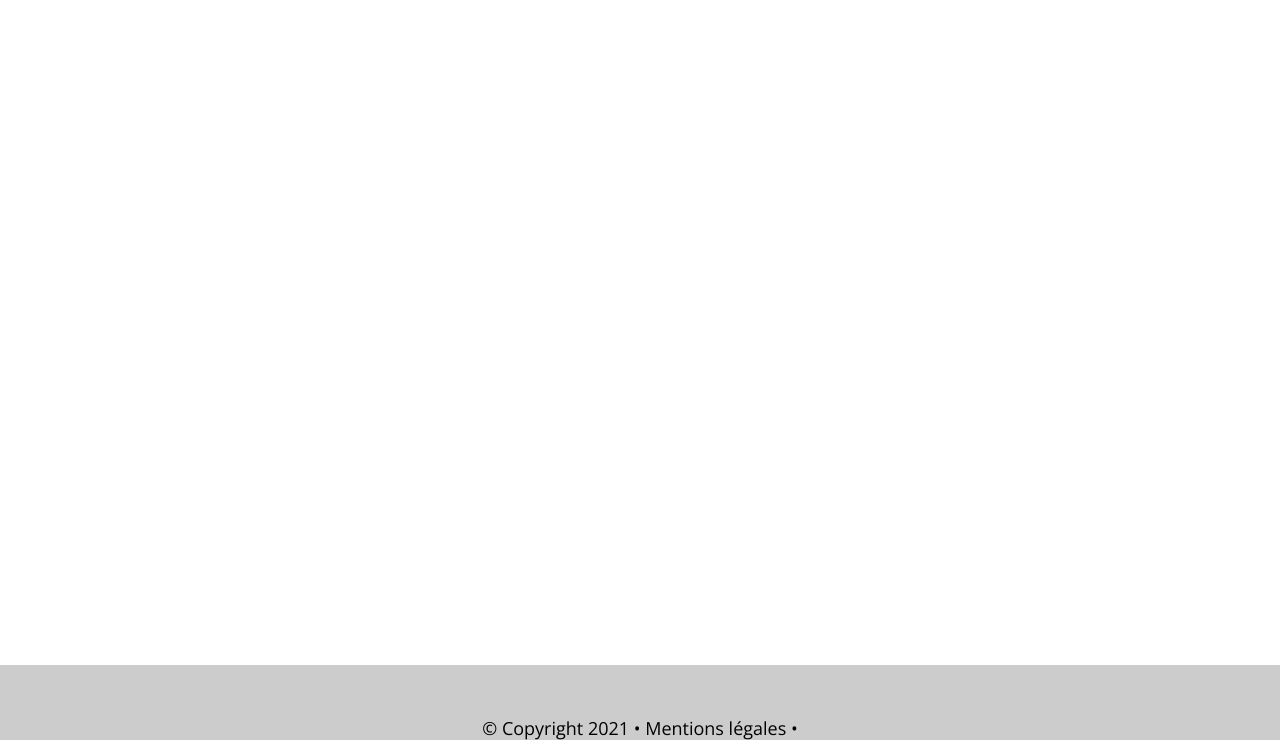
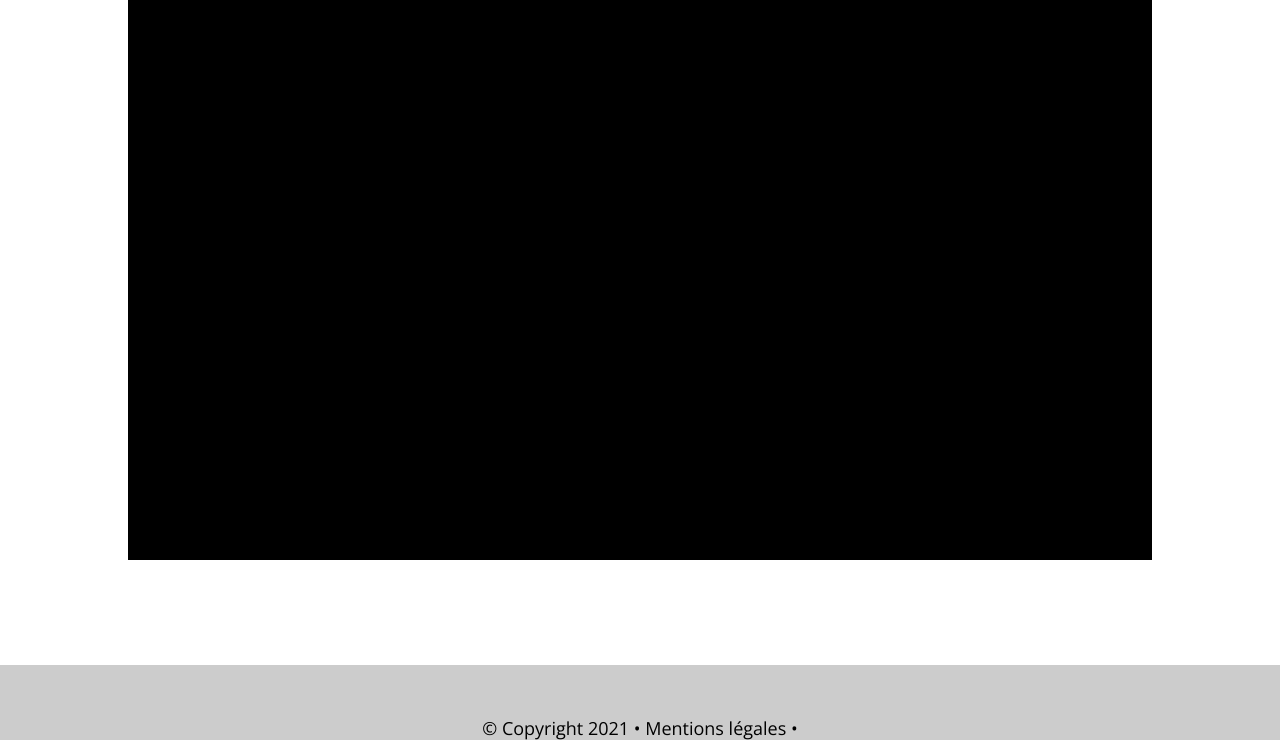
Before and after one commit to Elzapat/projet-web-cir2, a PHP site: page / in a window 1280 px wide. Shown: the part 60-800 px from the top of the page. Run offline with PHP 8.4, Linux system fonts and the light colour scheme.

Commit message:
separated footer and navbar into separate file

```diff
--- a/public_html/css/search.css
+++ b/public_html/css/search.css
@@ -6,8 +6,9 @@ main {
     flex: 1;
 }
 
-.search {
+.search-trip {
     background-color: black;
     width: 80%;
-    height: 70vh:
+    height: 70vh;
+    margin: auto;
 }
--- /dev/null
+++ b/public_html/html/footer.html
@@ -0,0 +1,5 @@
+<div class="footer-text">
+    <a class="notices">
+        © Copyright 2021 <span>•</span> Mentions légales <span>•</span>
+    </a>
+</div>
--- /dev/null
+++ b/public_html/html/navbar.html
@@ -0,0 +1,25 @@
+<ul class="navbar-nav">
+    <li class="navbar-item">
+        <a class="nav-link">
+            <svg id="logo" class="link-icon" aria-hidden="true" focusable="false" data-prefix="fas" data-icon="car" role="img" xmlns="http://www.w3.org/2000/svg" viewBox="0 0 512 512" class="svg-inline--fa fa-car fa-w-16 fa-9x"><path fill="currentColor" d="M499.99 176h-59.87l-16.64-41.6C406.38 91.63 365.57 64 319.5 64h-127c-46.06 0-86.88 27.63-103.99 70.4L71.87 176H12.01C4.2 176-1.53 183.34.37 190.91l6 24C7.7 220.25 12.5 224 18.01 224h20.07C24.65 235.73 16 252.78 16 272v48c0 16.12 6.16 30.67 16 41.93V416c0 17.67 14.33 32 32 32h32c17.67 0 32-14.33 32-32v-32h256v32c0 17.67 14.33 32 32 32h32c17.67 0 32-14.33 32-32v-54.07c9.84-11.25 16-25.8 16-41.93v-48c0-19.22-8.65-36.27-22.07-48H494c5.51 0 10.31-3.75 11.64-9.09l6-24c1.89-7.57-3.84-14.91-11.65-14.91zm-352.06-17.83c7.29-18.22 24.94-30.17 44.57-30.17h127c19.63 0 37.28 11.95 44.57 30.17L384 208H128l19.93-49.83zM96 319.8c-19.2 0-32-12.76-32-31.9S76.8 256 96 256s48 28.71 48 47.85-28.8 15.95-48 15.95zm320 0c-19.2 0-48 3.19-48-15.95S396.8 256 416 256s32 12.76 32 31.9-12.8 31.9-32 31.9z" class=""></path></svg>
+        </a>
+    </li>
+    <li class="navbar-item">
+        <a class="nav-link" src="">
+            <svg class="link-icon" aria-hidden="true" focusable="false" data-prefix="fas" data-icon="search" role="img" xmlns="http://www.w3.org/2000/svg" viewBox="0 0 512 512" class="svg-inline--fa fa-search fa-w-16 fa-9x"><path fill="currentColor" d="M505 442.7L405.3 343c-4.5-4.5-10.6-7-17-7H372c27.6-35.3 44-79.7 44-128C416 93.1 322.9 0 208 0S0 93.1 0 208s93.1 208 208 208c48.3 0 92.7-16.4 128-44v16.3c0 6.4 2.5 12.5 7 17l99.7 99.7c9.4 9.4 24.6 9.4 33.9 0l28.3-28.3c9.4-9.4 9.4-24.6.1-34zM208 336c-70.7 0-128-57.2-128-128 0-70.7 57.2-128 128-128 70.7 0 128 57.2 128 128 0 70.7-57.2 128-128 128z" class=""></path></svg>
+            <span class="link-text">Rechercher un trajet</span>
+        </a>
+    </li>
+    <li class="navbar-item">
+        <a class="nav-link" src="">
+            <svg class="link-icon" aria-hidden="true" focusable="false" data-prefix="fas" data-icon="plus" role="img" xmlns="http://www.w3.org/2000/svg" viewBox="0 0 448 512" class="svg-inline--fa fa-plus fa-w-14 fa-9x"><path fill="currentColor" d="M416 208H272V64c0-17.67-14.33-32-32-32h-32c-17.67 0-32 14.33-32 32v144H32c-17.67 0-32 14.33-32 32v32c0 17.67 14.33 32 32 32h144v144c0 17.67 14.33 32 32 32h32c17.67 0 32-14.33 32-32V304h144c17.67 0 32-14.33 32-32v-32c0-17.67-14.33-32-32-32z" class=""></path></svg>
+            <span class="link-text">Publier un trajet</span>
+        </a>
+    </li>
+    <li id="connect" class="navbar-item">
+        <a class="nav-link" src="">
+            <span class="link-text">Se connecter</span>
+            <svg class="link-icon" aria-hidden="true" focusable="false" data-prefix="fas" data-icon="user" role="img" xmlns="http://www.w3.org/2000/svg" viewBox="0 0 448 512" class="svg-inline--fa fa-user fa-w-14 fa-9x"><path fill="currentColor" d="M224 256c70.7 0 128-57.3 128-128S294.7 0 224 0 96 57.3 96 128s57.3 128 128 128zm89.6 32h-16.7c-22.2 10.2-46.9 16-72.9 16s-50.6-5.8-72.9-16h-16.7C60.2 288 0 348.2 0 422.4V464c0 26.5 21.5 48 48 48h352c26.5 0 48-21.5 48-48v-41.6c0-74.2-60.2-134.4-134.4-134.4z" class=""></path></svg>
+        </a>
+    </li>
+</ul>
--- a/public_html/index.html
+++ b/public_html/index.html
@@ -6,50 +6,23 @@
         <!-- CSS Stylesheets -->
         <link rel="stylesheet" href="css/constants.css">
         <link rel="stylesheet" href="css/navbar.css">
+        <link rel="stylesheet" href="css/footer.css">
         <link rel="stylesheet" href="css/search.css">
-        <link rel="stylesheet" href="css/footer.css">
 
         <!-- Page font -->
         <link href="https://fonts.googleapis.com/css?family=Open+Sans:300,400,700&display=swap" rel="stylesheet"/>
+
+        <!-- Script to load the navbar and footer -->
+        <script src="js/load_navbar_and_footer.js" defer></script>
     </head>
     <body>
         <nav class="navbar">
-            <ul class="navbar-nav">
-                <li class="navbar-item">
-                    <a class="nav-link">
-                        <svg id="logo" class="link-icon" aria-hidden="true" focusable="false" data-prefix="fas" data-icon="car" role="img" xmlns="http://www.w3.org/2000/svg" viewBox="0 0 512 512" class="svg-inline--fa fa-car fa-w-16 fa-9x"><path fill="currentColor" d="M499.99 176h-59.87l-16.64-41.6C406.38 91.63 365.57 64 319.5 64h-127c-46.06 0-86.88 27.63-103.99 70.4L71.87 176H12.01C4.2 176-1.53 183.34.37 190.91l6 24C7.7 220.25 12.5 224 18.01 224h20.07C24.65 235.73 16 252.78 16 272v48c0 16.12 6.16 30.67 16 41.93V416c0 17.67 14.33 32 32 32h32c17.67 0 32-14.33 32-32v-32h256v32c0 17.67 14.33 32 32 32h32c17.67 0 32-14.33 32-32v-54.07c9.84-11.25 16-25.8 16-41.93v-48c0-19.22-8.65-36.27-22.07-48H494c5.51 0 10.31-3.75 11.64-9.09l6-24c1.89-7.57-3.84-14.91-11.65-14.91zm-352.06-17.83c7.29-18.22 24.94-30.17 44.57-30.17h127c19.63 0 37.28 11.95 44.57 30.17L384 208H128l19.93-49.83zM96 319.8c-19.2 0-32-12.76-32-31.9S76.8 256 96 256s48 28.71 48 47.85-28.8 15.95-48 15.95zm320 0c-19.2 0-48 3.19-48-15.95S396.8 256 416 256s32 12.76 32 31.9-12.8 31.9-32 31.9z" class=""></path></svg>
-                    </a>
-                </li>
-                <li class="navbar-item">
-                    <a class="nav-link" src="">
-                        <svg class="link-icon" aria-hidden="true" focusable="false" data-prefix="fas" data-icon="search" role="img" xmlns="http://www.w3.org/2000/svg" viewBox="0 0 512 512" class="svg-inline--fa fa-search fa-w-16 fa-9x"><path fill="currentColor" d="M505 442.7L405.3 343c-4.5-4.5-10.6-7-17-7H372c27.6-35.3 44-79.7 44-128C416 93.1 322.9 0 208 0S0 93.1 0 208s93.1 208 208 208c48.3 0 92.7-16.4 128-44v16.3c0 6.4 2.5 12.5 7 17l99.7 99.7c9.4 9.4 24.6 9.4 33.9 0l28.3-28.3c9.4-9.4 9.4-24.6.1-34zM208 336c-70.7 0-128-57.2-128-128 0-70.7 57.2-128 128-128 70.7 0 128 57.2 128 128 0 70.7-57.2 128-128 128z" class=""></path></svg>
-                        <span class="link-text">Rechercher un trajet</span>
-                    </a>
-                </li>
-                <li class="navbar-item">
-                    <a class="nav-link" src="">
-                        <svg class="link-icon" aria-hidden="true" focusable="false" data-prefix="fas" data-icon="plus" role="img" xmlns="http://www.w3.org/2000/svg" viewBox="0 0 448 512" class="svg-inline--fa fa-plus fa-w-14 fa-9x"><path fill="currentColor" d="M416 208H272V64c0-17.67-14.33-32-32-32h-32c-17.67 0-32 14.33-32 32v144H32c-17.67 0-32 14.33-32 32v32c0 17.67 14.33 32 32 32h144v144c0 17.67 14.33 32 32 32h32c17.67 0 32-14.33 32-32V304h144c17.67 0 32-14.33 32-32v-32c0-17.67-14.33-32-32-32z" class=""></path></svg>
-                        <span class="link-text">Publier un trajet</span>
-                    </a>
-                </li>
-                <li id="connect" class="navbar-item">
-                    <a class="nav-link" src="">
-                        <span class="link-text">Se connecter</span>
-                        <svg class="link-icon" aria-hidden="true" focusable="false" data-prefix="fas" data-icon="user" role="img" xmlns="http://www.w3.org/2000/svg" viewBox="0 0 448 512" class="svg-inline--fa fa-user fa-w-14 fa-9x"><path fill="currentColor" d="M224 256c70.7 0 128-57.3 128-128S294.7 0 224 0 96 57.3 96 128s57.3 128 128 128zm89.6 32h-16.7c-22.2 10.2-46.9 16-72.9 16s-50.6-5.8-72.9-16h-16.7C60.2 288 0 348.2 0 422.4V464c0 26.5 21.5 48 48 48h352c26.5 0 48-21.5 48-48v-41.6c0-74.2-60.2-134.4-134.4-134.4z" class=""></path></svg>
-                    </a>
-                </li>
-            </ul>
         </nav>
         <main>
-            <section class="search">
+            <section class="search-trip">
             </section>
         </main>
         <footer class="footer">
-            <div class="footer-text">
-                <a class="notices">
-                    © Copyright 2021 <span>•</span> Mentions légales <span>•</span>
-                </a>
-            </div>
         </footer>
     </body>
 </html>
--- /dev/null
+++ b/public_html/js/load_navbar_and_footer.js
@@ -0,0 +1,15 @@
+fetch("html/navbar.html")
+    .then(response => {
+        return response.text()
+    })
+    .then(data => {
+        document.querySelector("nav").innerHTML = data;
+    });
+
+fetch("html/footer.html")
+    .then(response => {
+        return response.text()
+    })
+    .then(data => {
+        document.querySelector("footer").innerHTML = data;
+    });
```
